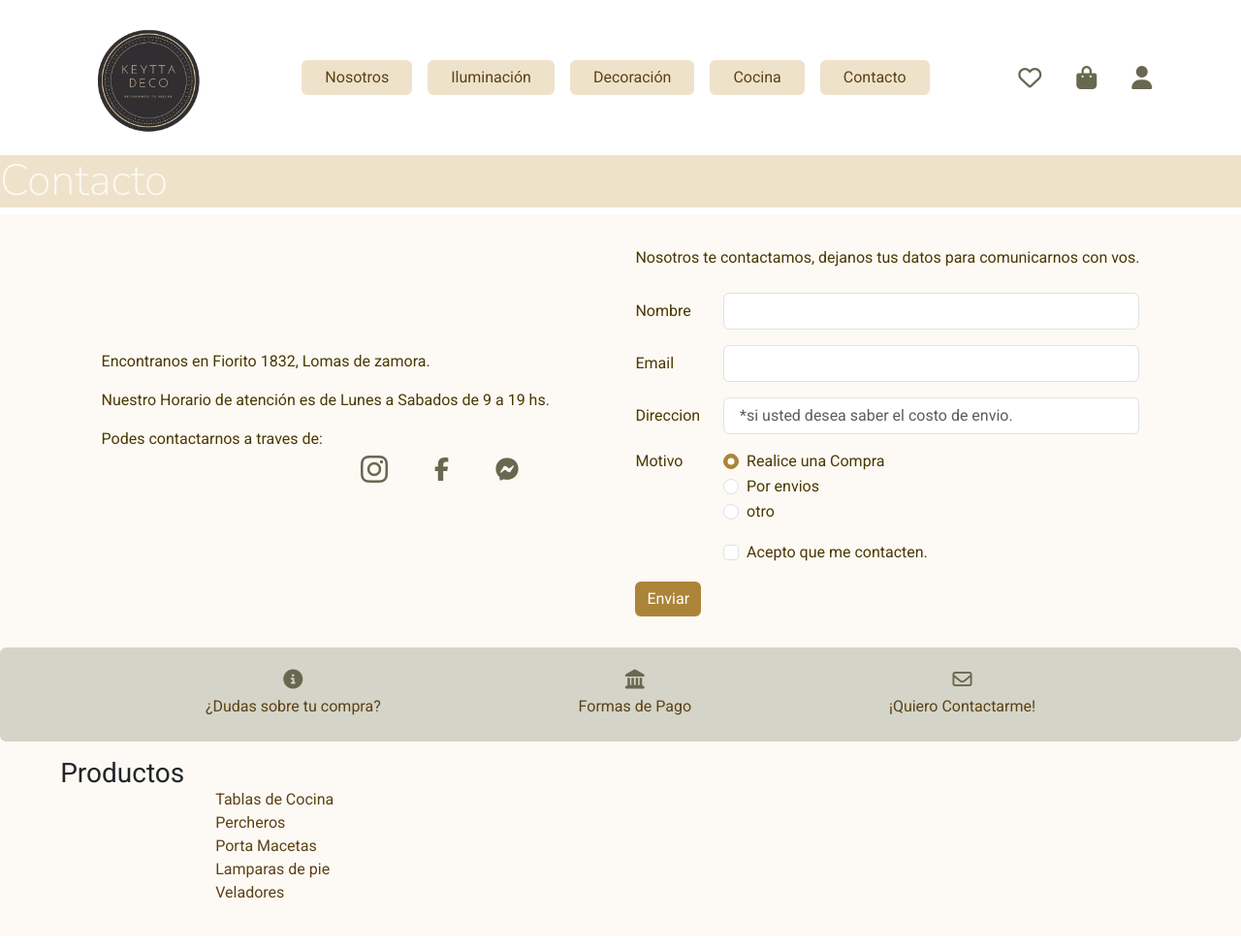
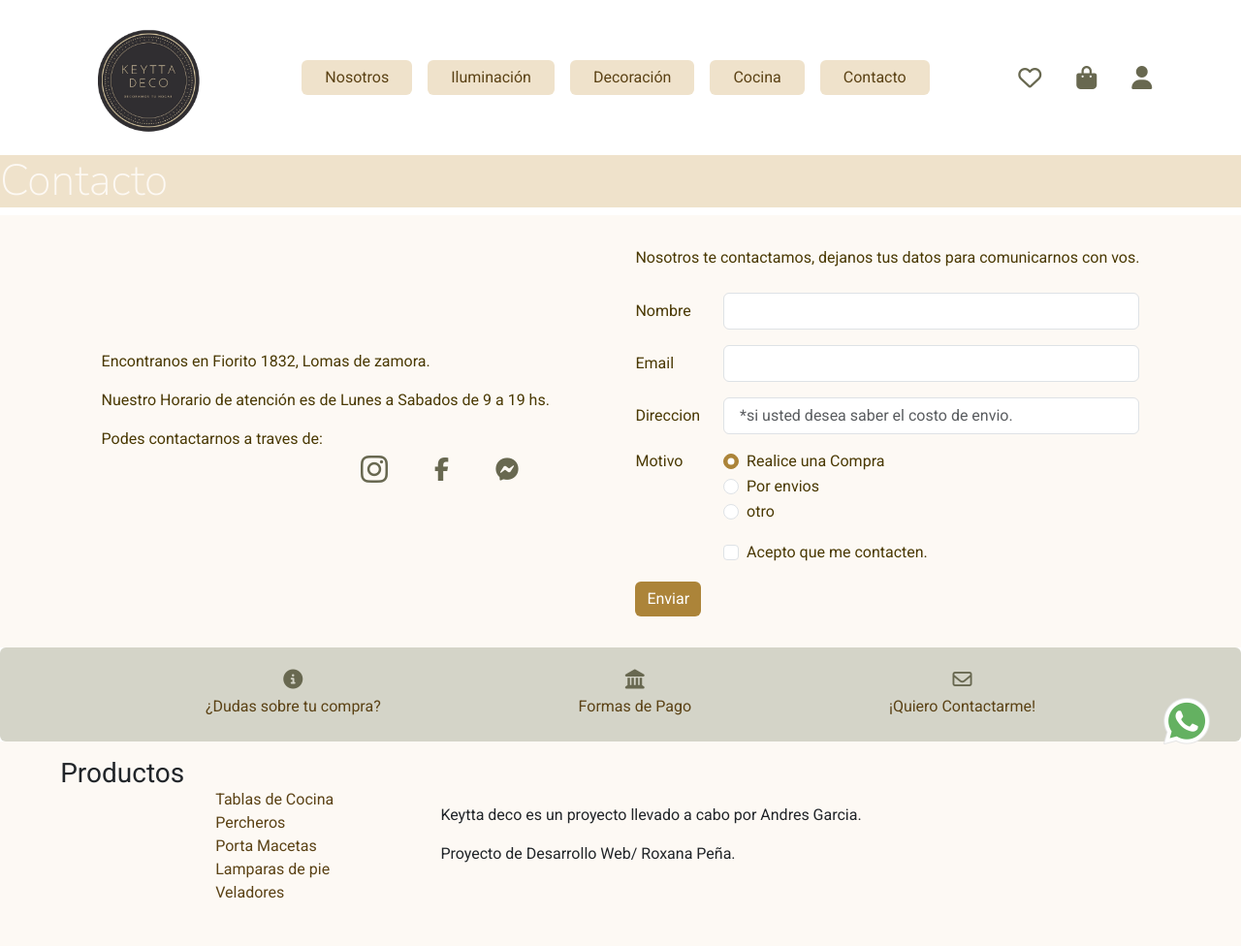
Before and after one commit to RoxanaPena/Keytta-Deco, a plain HTML site: page pages/contacto.html in a window 1280 px wide. Shown: the whole page at 97% size. Drawn offline with nearby package versions, Linux system fonts and the light colour scheme.

Commit message:
termino con arreglos en contacto

```diff
--- a/pages/contacto.html
+++ b/pages/contacto.html
@@ -150,6 +150,11 @@
                 </ul>
             </nav>
         </section>
+        <section class="footer-redes">
+            <p>Keytta deco es un proyecto llevado a cabo por Andres Garcia.</p>
+            <p>Proyecto de Desarrollo Web/ Roxana Peña.</p>
+            <img src="../img/logos/whatsapp (1).png" alt="Imagen Whatsapp" class="img-fluid wsp">
+        </section>
     </footer>
 
     <script src="https://cdn.jsdelivr.net/npm/bootstrap@5.3.0/dist/js/bootstrap.bundle.min.js" integrity="sha384-geWF76RCwLtnZ8qwWowPQNguL3RmwHVBC9FhGdlKrxdiJJigb/j/68SIy3Te4Bkz" crossorigin="anonymous"></script>
--- a/styles/_contacto.scss
+++ b/styles/_contacto.scss
@@ -43,6 +43,19 @@ main{
         }
     }
 }
+.footer-contacto{
+    .footer-redes{
+        display: flex;
+        flex-direction: column;
+        padding: 3rem;
+        .wsp{
+            width: 3rem;
+            position: fixed;
+            bottom: 2rem;
+            right: 2rem;
+        }
+    }
+}
 
 @media screen and (max-width: 768px) {
     main{
--- a/styles/_decoracion.scss
+++ b/styles/_decoracion.scss
@@ -28,6 +28,7 @@ main{
             grid-template-areas:
             "macetasInfo macetasImg";
             gap: 1rem;
+            padding: 2rem;
 
             .macetasInfo{
                 grid-area: macetasInfo;
```
Also changed, not shown: styles/styles.css, 1 other file.
